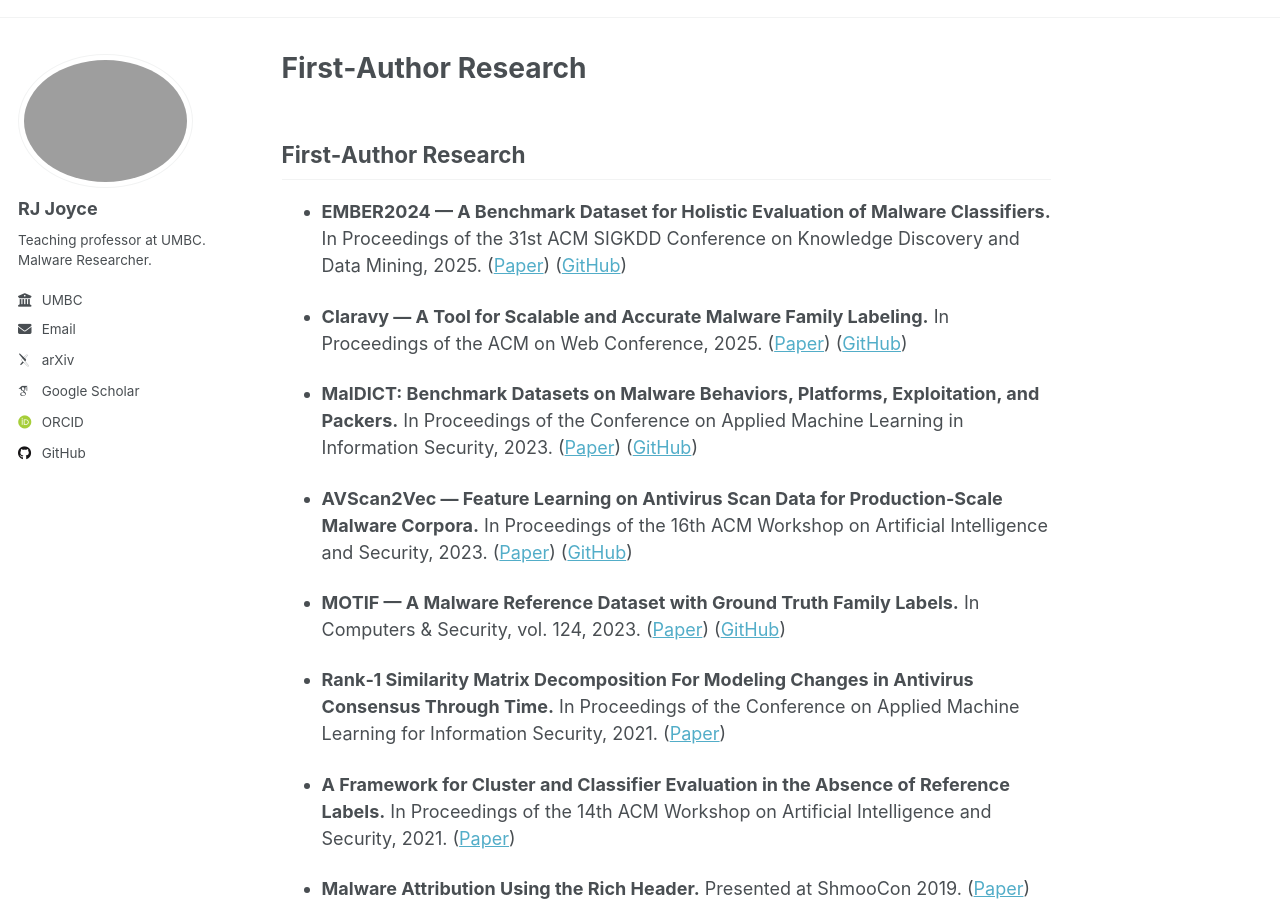
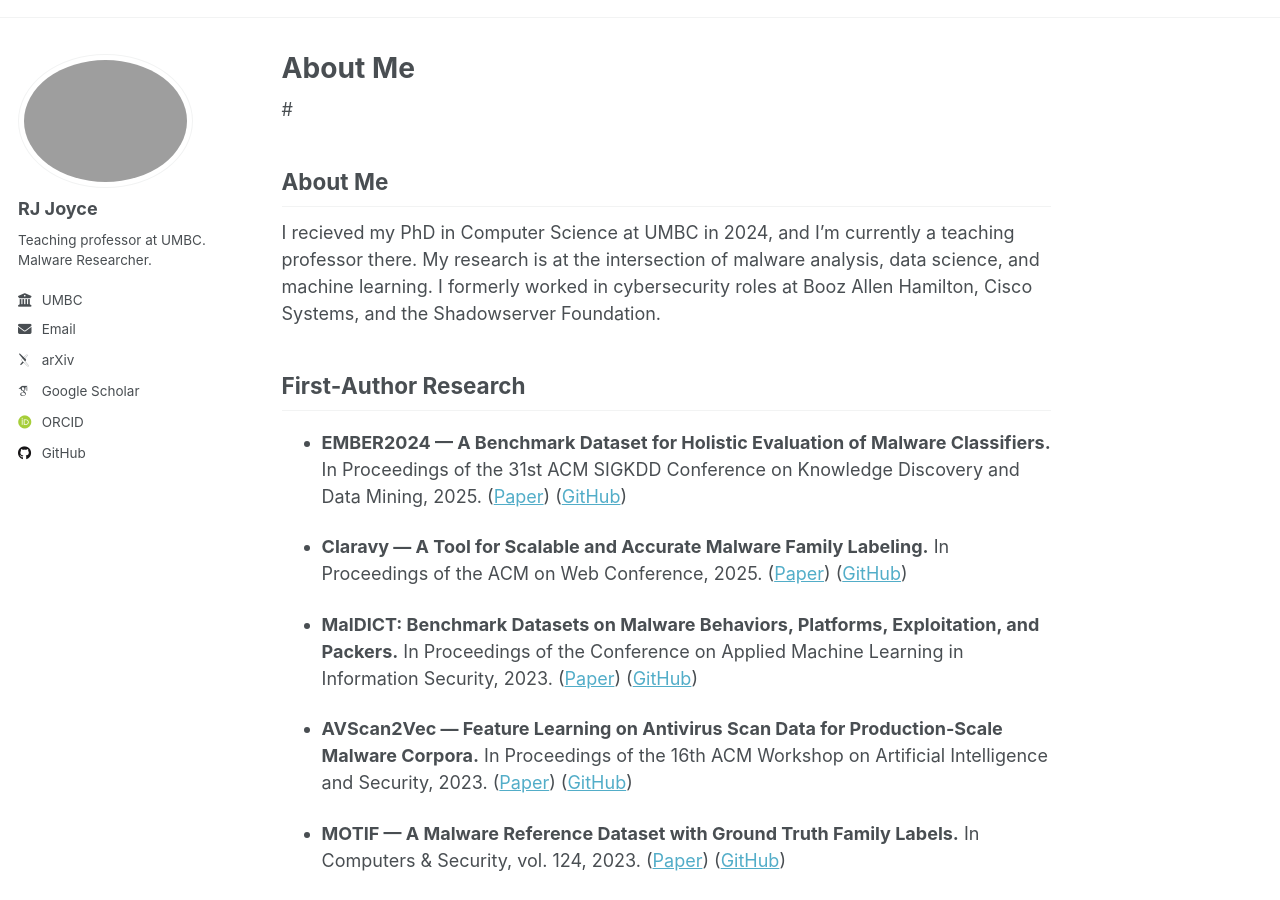
Before and after one commit to rjjoyce/joyce8.github.io, a Jekyll site: the page built from index.md, in a window 1280 px wide and 900 px high. Built offline with Jekyll 4.4.1, drawn with Linux system fonts in a browser that asks for light colours; some web fonts are replaced; our own code applies the rules of GitHub Pages for plain Markdown files; a script that is not in the unit is left out.

Commit message:
Update index.md

```diff
--- a/index.md
+++ b/index.md
@@ -1,4 +1,8 @@
+#
 
+## About Me
+
+I recieved my PhD in Computer Science at UMBC in 2024, and I'm currently a teaching professor there. My research is at the intersection of malware analysis, data science, and machine learning. I formerly worked in cybersecurity roles at Booz Allen Hamilton, Cisco Systems, and the Shadowserver Foundation.
 
 ## First‑Author Research
 
```
